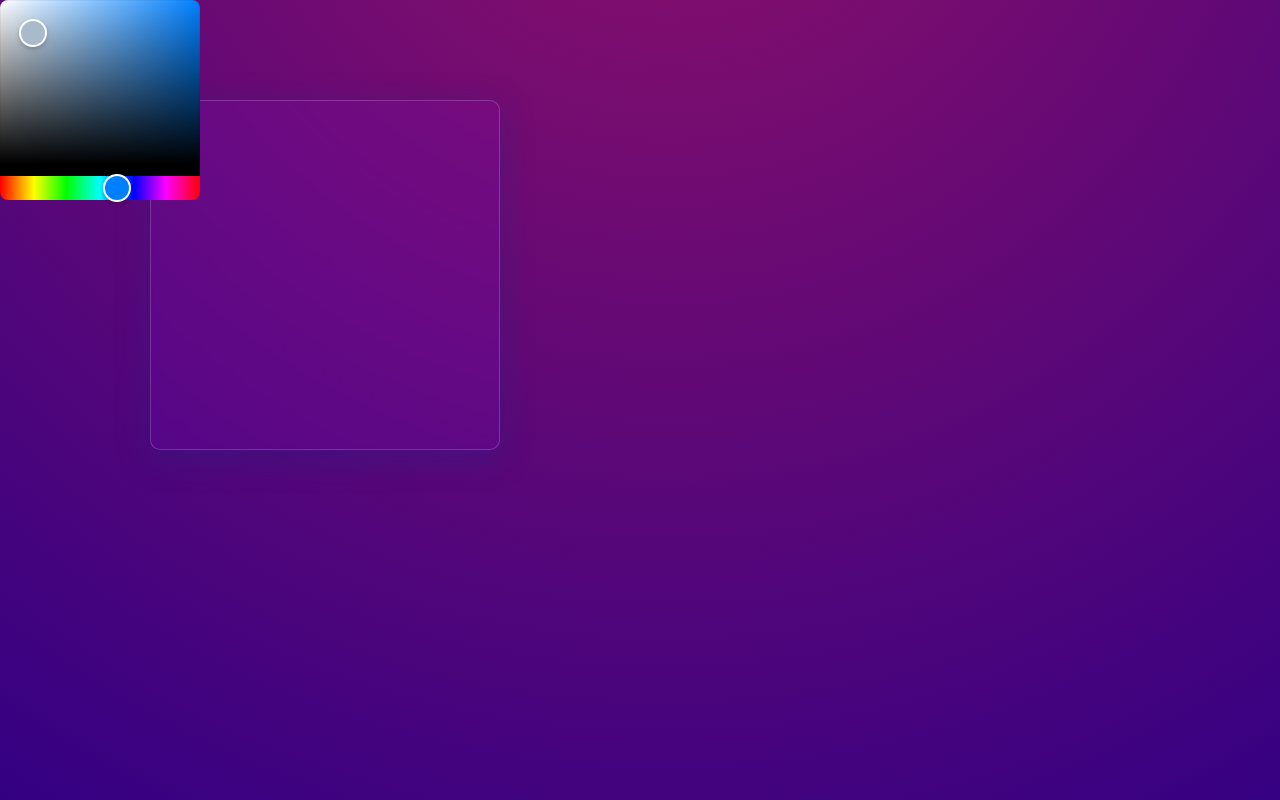
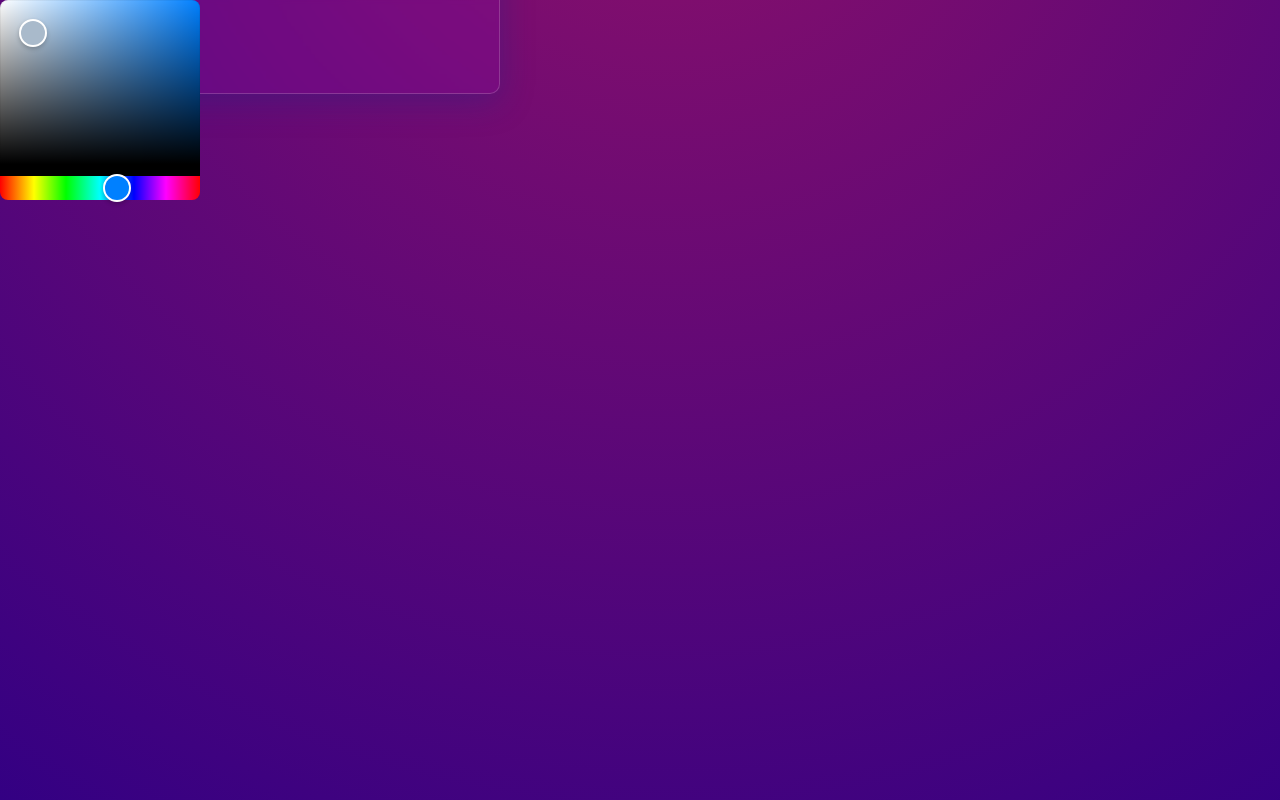
Before and after one commit to minktw2017/tailwind-tutorial, a React (Vite) app: page / in a window 1280 px wide. Built offline with nearby package versions, Linux system fonts and the light colour scheme.

Commit message:
animation

```diff
--- a/src/components/ColorPicke.jsx
+++ b/src/components/ColorPicke.jsx
@@ -14,7 +14,7 @@ const ColorPicke = () => {
     <>
       <div className="min-h-screen w-full">
         <div className="bgGradient absolute left-0 top-0 -z-20 min-h-screen w-full" />
-        <div className="bgSquare absolute left-[150px] top-[100px] -z-10" />
+        <div className="bgSquare bgSquareUp absolute left-[150px] -z-10" />
         <div>
           <HexColorPicker color={color} onChange={setColor} />
         </div>
--- a/src/index.css
+++ b/src/index.css
@@ -24,3 +24,19 @@
   border-radius: 10px;
   border: 1px solid rgba( 255, 255, 255, 0.18 );
 }
+
+.bgSquareUp {
+	animation-name: bgSquareUp;
+	animation-duration: 5s;
+	animation-iteration-count: infinite;
+}
+
+@keyframes bgSquareUp {
+	from {
+		top: calc(100vh - 350px);
+	}
+
+	to {
+    top: -350px;
+	}
+}
```
